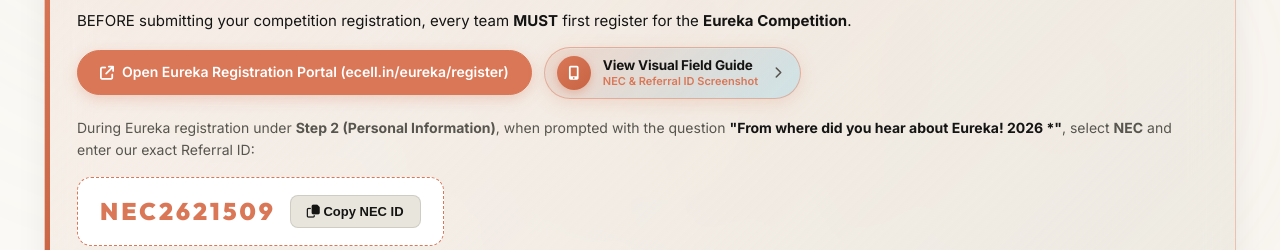
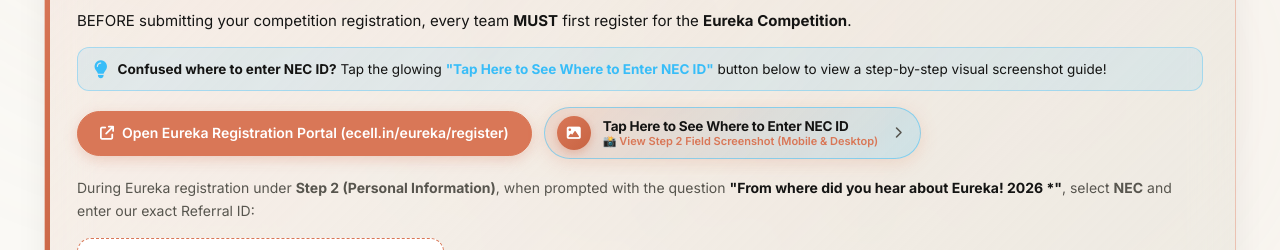
Before and after one commit to Akash7037/Event, a website: page client/index.html in a window 1280 px wide. Shown: the part 532-782 px from the top of the page. Drawn offline with Linux system fonts and the light colour scheme; no server answers.

Commit message:
feat: add first-time user UX helper banner, explicit button callout copy, and pulsing animation

```diff
--- a/client/index.html
+++ b/client/index.html
@@ -69,6 +69,12 @@
       }
     }
 
+    @keyframes pulseGuideGlow {
+      0% { box-shadow: 0 4px 18px rgba(217, 119, 87, 0.2), 0 0 0 0 rgba(56, 189, 248, 0.5); }
+      70% { box-shadow: 0 4px 18px rgba(217, 119, 87, 0.2), 0 0 0 8px rgba(56, 189, 248, 0); }
+      100% { box-shadow: 0 4px 18px rgba(217, 119, 87, 0.2), 0 0 0 0 rgba(56, 189, 248, 0); }
+    }
+
     /* Ultra-Impressive Glowing Guide Action Button */
     .btn-guide-glow {
       display: inline-flex;
@@ -76,13 +82,13 @@
       gap: 12px;
       padding: 8px 18px 8px 12px;
       background: linear-gradient(135deg, rgba(217, 119, 87, 0.18) 0%, rgba(56, 189, 248, 0.18) 100%);
-      border: 1.5px solid rgba(217, 119, 87, 0.45);
+      border: 1.5px solid rgba(56, 189, 248, 0.5);
       border-radius: 35px;
       color: var(--text-primary);
       font-family: inherit;
       cursor: pointer;
       transition: all 0.3s cubic-bezier(0.4, 0, 0.2, 1);
-      box-shadow: 0 4px 18px rgba(217, 119, 87, 0.2), inset 0 1px 0 rgba(255, 255, 255, 0.15);
+      animation: pulseGuideGlow 2.5s infinite;
       position: relative;
       overflow: hidden;
       text-decoration: none;
@@ -299,6 +305,14 @@
           <strong>Eureka Competition</strong>.
         </p>
 
+        <!-- FIRST-TIME USER UX HELPER BANNER -->
+        <div style="background: rgba(56, 189, 248, 0.1); border: 1px solid rgba(56, 189, 248, 0.35); border-radius: 12px; padding: 12px 16px; margin: 14px 0 16px; display: flex; align-items: center; gap: 10px;">
+          <i class="fa-solid fa-lightbulb" style="color: #38bdf8; font-size: 18px; flex-shrink: 0;"></i>
+          <span style="font-size: 13.5px; color: var(--text-primary); line-height: 1.4;">
+            <strong>Confused where to enter NEC ID?</strong> Tap the glowing <strong style="color: #38bdf8;">"Tap Here to See Where to Enter NEC ID"</strong> button below to view a step-by-step visual screenshot guide!
+          </span>
+        </div>
+
         <div style="margin: 14px 0 18px; display: flex; flex-wrap: wrap; gap: 12px; align-items: center;">
           <a href="https://www.ecell.in/eureka/register" target="_blank" rel="noopener noreferrer" class="btn-primary"
             style="display: inline-flex; align-items: center; gap: 8px; width: auto; text-decoration: none; padding: 10px 22px; font-weight: 600;">
@@ -306,10 +320,10 @@
             (ecell.in/eureka/register)
           </a>
           <button type="button" class="btn-guide-glow" onclick="openEurekaGuideModal()">
-            <span class="btn-icon-circle"><i class="fa-solid fa-mobile-screen-button"></i></span>
+            <span class="btn-icon-circle"><i class="fa-solid fa-image"></i></span>
             <span class="btn-guide-text">
-              <span class="btn-guide-title">View Visual Field Guide</span>
-              <span class="btn-guide-subtitle">NEC & Referral ID Screenshot</span>
+              <span class="btn-guide-title">Tap Here to See Where to Enter NEC ID</span>
+              <span class="btn-guide-subtitle">📸 View Step 2 Field Screenshot (Mobile & Desktop)</span>
             </span>
             <i class="fa-solid fa-chevron-right btn-guide-arrow"></i>
           </button>
```
